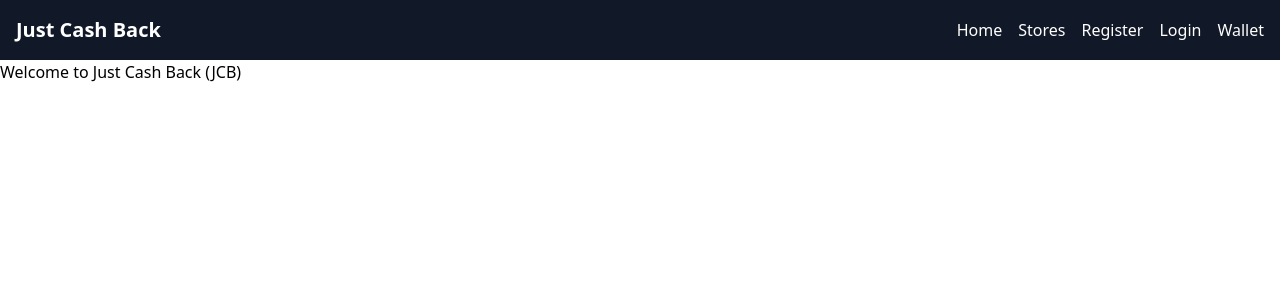
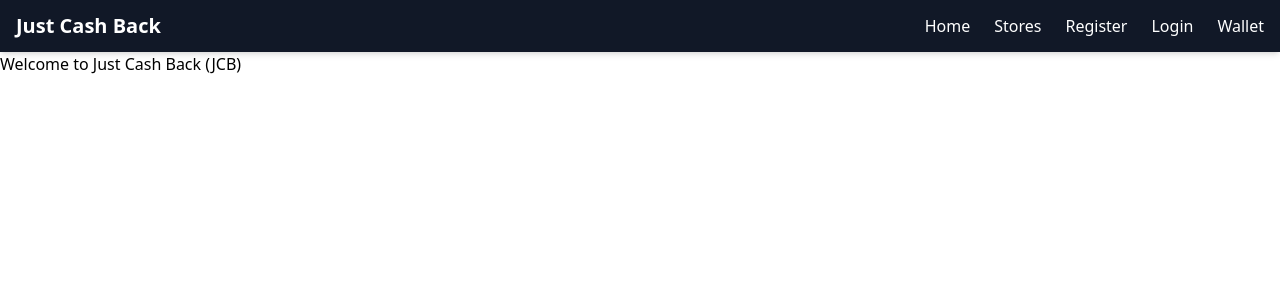
Before and after one commit to sameer-code/JCB-Client-, a React (Create React App) app: page / in a window 1280 px wide. Shown: the top 300 px of the page. Built offline with nearby package versions, Linux system fonts and the light colour scheme.

Commit message:
Update Navbar.js

```diff
--- a/src/components/Navbar.js
+++ b/src/components/Navbar.js
@@ -1,45 +1,43 @@
 import React, { useState } from "react";
 import { Link } from "react-router-dom";
+import { Menu } from "lucide-react";
 
-function Navbar() {
-  const [isOpen, setIsOpen] = useState(false);
+const Navbar = () => {
+  const [menuOpen, setMenuOpen] = useState(false);
+
+  const toggleMenu = () => {
+    setMenuOpen(!menuOpen);
+  };
 
   return (
-    <nav className="bg-gray-900 text-white p-4">
-      <div className="container mx-auto flex justify-between items-center">
-        <div className="text-xl font-bold">
-          <Link to="/" className="text-white hover:text-yellow-400">Just Cash Back</Link>
+    <nav className="bg-gray-900 text-white px-4 py-3 flex items-center justify-between shadow-md">
+      <div className="text-xl font-bold">Just Cash Back</div>
+
+      <button onClick={toggleMenu} className="md:hidden">
+        <Menu size={24} />
+      </button>
+
+      {/* Desktop Menu */}
+      <div className="hidden md:flex space-x-6">
+        <Link to="/" className="hover:text-yellow-400">Home</Link>
+        <Link to="/stores" className="hover:text-yellow-400">Stores</Link>
+        <Link to="/register" className="hover:text-yellow-400">Register</Link>
+        <Link to="/login" className="hover:text-yellow-400">Login</Link>
+        <Link to="/wallet" className="hover:text-yellow-400">Wallet</Link>
+      </div>
+
+      {/* Mobile Menu */}
+      {menuOpen && (
+        <div className="absolute top-16 right-4 bg-gray-900 text-white rounded-md shadow-lg flex flex-col space-y-3 px-6 py-4 z-50 md:hidden">
+          <Link to="/" className="hover:text-yellow-400" onClick={toggleMenu}>Home</Link>
+          <Link to="/stores" className="hover:text-yellow-400" onClick={toggleMenu}>Stores</Link>
+          <Link to="/register" className="hover:text-yellow-400" onClick={toggleMenu}>Register</Link>
+          <Link to="/login" className="hover:text-yellow-400" onClick={toggleMenu}>Login</Link>
+          <Link to="/wallet" className="hover:text-yellow-400" onClick={toggleMenu}>Wallet</Link>
         </div>
-
-        <div className="md:hidden">
-          <button
-            onClick={() => setIsOpen(!isOpen)}
-            className="text-white focus:outline-none"
-          >
-            ☰
-          </button>
-        </div>
-
-        <ul className={`md:flex flex-col md:flex-row md:items-center gap-4 ${isOpen ? "block" : "hidden"} md:block`}>
-          <li>
-            <Link to="/" className="text-white hover:text-yellow-400">Home</Link>
-          </li>
-          <li>
-            <Link to="/stores" className="text-white hover:text-yellow-400">Stores</Link>
-          </li>
-          <li>
-            <Link to="/register" className="text-white hover:text-yellow-400">Register</Link>
-          </li>
-          <li>
-            <Link to="/login" className="text-white hover:text-yellow-400">Login</Link>
-          </li>
-          <li>
-            <Link to="/wallet" className="text-white hover:text-yellow-400">Wallet</Link>
-          </li>
-        </ul>
-      </div>
+      )}
     </nav>
   );
-}
+};
 
 export default Navbar;
```
